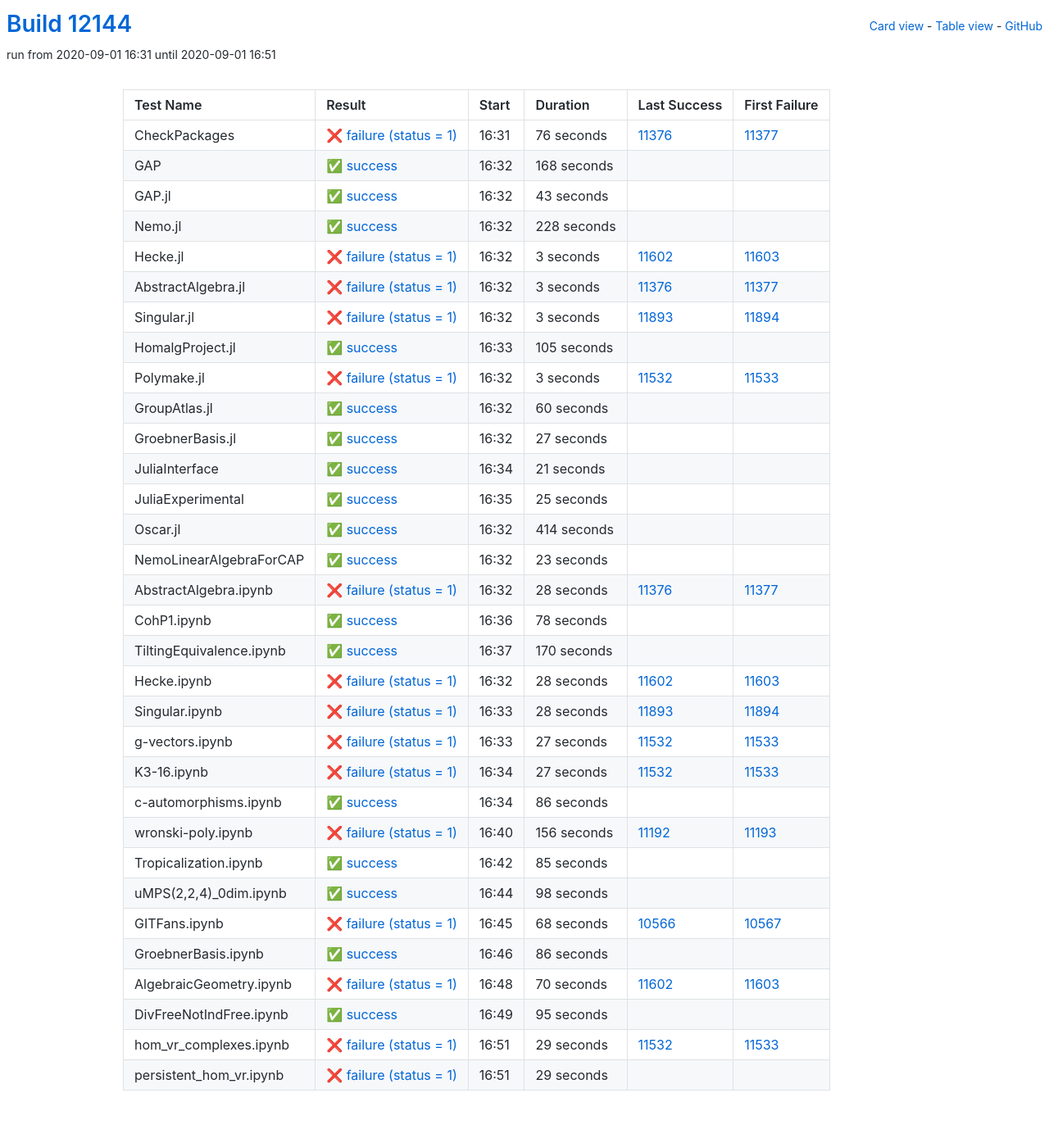
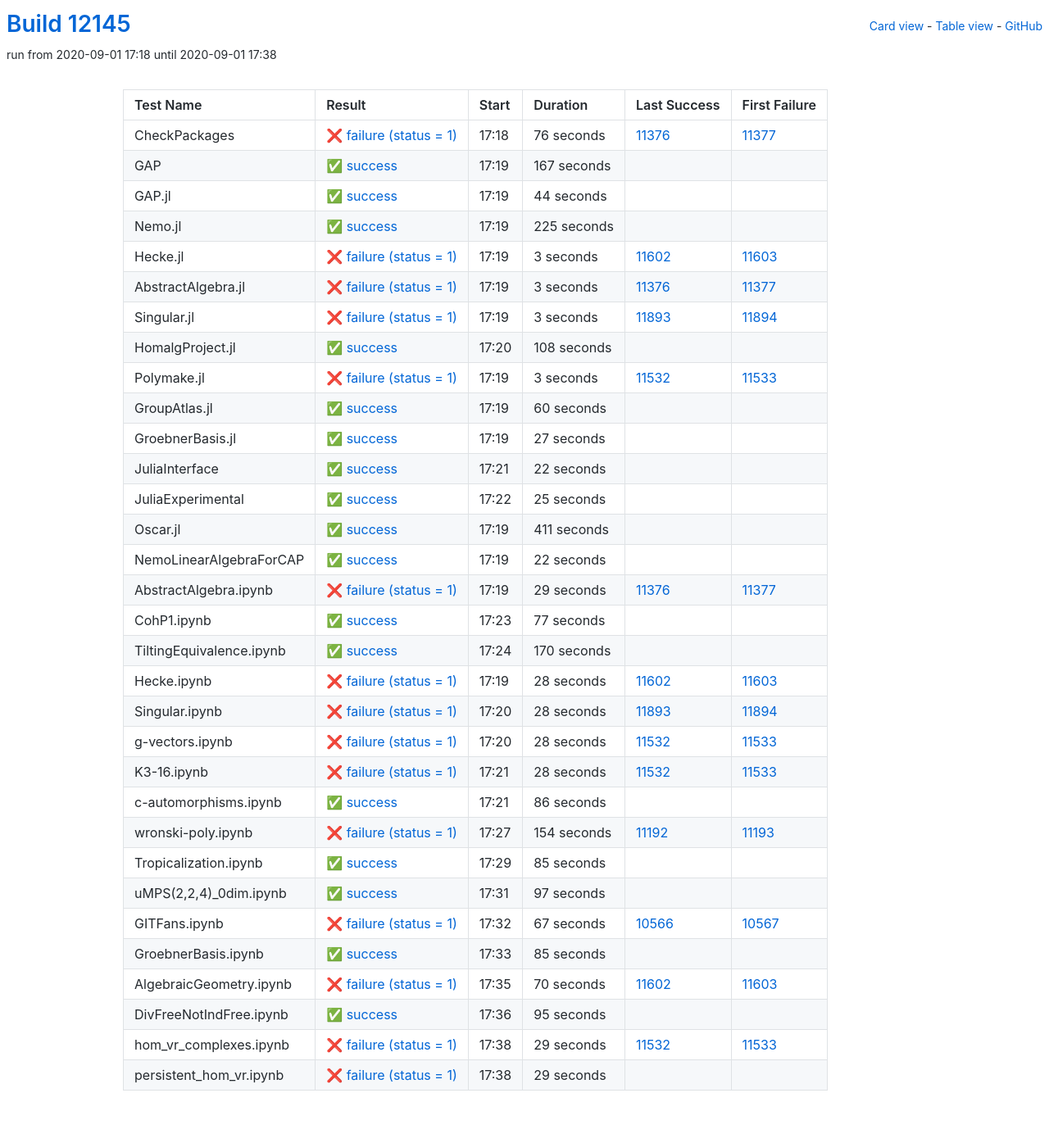
Before and after one commit to oscar-system/oscar-ci-status, a Jekyll site: the page built from table.html, in a window 1280 px wide. Shown: the whole page at 82% size. Built offline with Jekyll 4.4.1, drawn with Linux system fonts in a browser that asks for light colours.

Commit message:
Build #12145

```diff
--- a/_data/ci.yml
+++ b/_data/ci.yml
@@ -1,6 +1,6 @@
 ---
-build: 12144
-build_url: https://oscarci.mathematik.uni-kl.de/job/oscar/12144/
+build: 12145
+build_url: https://oscarci.mathematik.uni-kl.de/job/oscar/12145/
 job: oscar
 organization: oscar-system
 repo: oscar-ci-status
@@ -8,8 +8,8 @@
 tests:
 - name: CheckPackages
   id: checkpackages
-  log: https://oscarci.mathematik.uni-kl.de/job/oscar/12144/artifact/logs/build-12144/CheckPackages.log
-  start: 2020-09-01 16:31
+  log: https://oscarci.mathematik.uni-kl.de/job/oscar/12145/artifact/logs/build-12145/CheckPackages.log
+  start: 2020-09-01 17:18
   success: false
   exitcode: 1
   status: failure
@@ -20,44 +20,44 @@
   first_failure_url: https://oscarci.mathematik.uni-kl.de/job/oscar/11377/
 - name: GAP
   id: gap
-  log: https://oscarci.mathematik.uni-kl.de/job/oscar/12144/artifact/logs/build-12144/GAP.log
-  start: 2020-09-01 16:32
+  log: https://oscarci.mathematik.uni-kl.de/job/oscar/12145/artifact/logs/build-12145/GAP.log
+  start: 2020-09-01 17:19
   success: true
   exitcode: 0
   status: success
-  duration: 168
+  duration: 167
   last_success: false
   last_success_url:
   first_failure: false
   first_failure_url:
 - name: GAP.jl
   id: gap-jl
-  log: https://oscarci.mathematik.uni-kl.de/job/oscar/12144/artifact/logs/build-12144/GAP.jl.log
-  start: 2020-09-01 16:32
+  log: https://oscarci.mathematik.uni-kl.de/job/oscar/12145/artifact/logs/build-12145/GAP.jl.log
+  start: 2020-09-01 17:19
   success: true
   exitcode: 0
   status: success
-  duration: 43
+  duration: 44
   last_success: false
   last_success_url:
   first_failure: false
   first_failure_url:
 - name: Nemo.jl
   id: nemo-jl
-  log: https://oscarci.mathematik.uni-kl.de/job/oscar/12144/artifact/logs/build-12144/Nemo.jl.log
-  start: 2020-09-01 16:32
+  log: https://oscarci.mathematik.uni-kl.de/job/oscar/12145/artifact/logs/build-12145/Nemo.jl.log
+  start: 2020-09-01 17:19
   success: true
   exitcode: 0
   status: success
-  duration: 228
+  duration: 225
   last_success: false
   last_success_url:
   first_failure: false
   first_failure_url:
 - name: Hecke.jl
   id: hecke-jl
-  log: https://oscarci.mathematik.uni-kl.de/job/oscar/12144/artifact/logs/build-12144/Hecke.jl.log
-  start: 2020-09-01 16:32
+  log: https://oscarci.mathematik.uni-kl.de/job/oscar/12145/artifact/logs/build-12145/Hecke.jl.log
+  start: 2020-09-01 17:19
   success: false
   exitcode: 1
   status: failure
@@ -68,8 +68,8 @@
   first_failure_url: https://oscarci.mathematik.uni-kl.de/job/oscar/11603/
 - name: AbstractAlgebra.jl
   id: abstractalgebra-jl
-  log: https://oscarci.mathematik.uni-kl.de/job/oscar/12144/artifact/logs/build-12144/AbstractAlgebra.jl.log
-  start: 2020-09-01 16:32
+  log: https://oscarci.mathematik.uni-kl.de/job/oscar/12145/artifact/logs/build-12145/AbstractAlgebra.jl.log
+  start: 2020-09-01 17:19
   success: false
   exitcode: 1
   status: failure
@@ -80,8 +80,8 @@
   first_failure_url: https://oscarci.mathematik.uni-kl.de/job/oscar/11377/
 - name: Singular.jl
   id: singular-jl
-  log: https://oscarci.mathematik.uni-kl.de/job/oscar/12144/artifact/logs/build-12144/Singular.jl.log
-  start: 2020-09-01 16:32
+  log: https://oscarci.mathematik.uni-kl.de/job/oscar/12145/artifact/logs/build-12145/Singular.jl.log
+  start: 2020-09-01 17:19
   success: false
   exitcode: 1
   status: failure
@@ -92,20 +92,20 @@
   first_failure_url: https://oscarci.mathematik.uni-kl.de/job/oscar/11894/
 - name: HomalgProject.jl
   id: homalgproject-jl
-  log: https://oscarci.mathematik.uni-kl.de/job/oscar/12144/artifact/logs/build-12144/HomalgProject.jl.log
-  start: 2020-09-01 16:33
+  log: https://oscarci.mathematik.uni-kl.de/job/oscar/12145/artifact/logs/build-12145/HomalgProject.jl.log
+  start: 2020-09-01 17:20
   success: true
   exitcode: 0
   status: success
-  duration: 105
+  duration: 108
   last_success: false
   last_success_url:
   first_failure: false
   first_failure_url:
 - name: Polymake.jl
   id: polymake-jl
-  log: https://oscarci.mathematik.uni-kl.de/job/oscar/12144/artifact/logs/build-12144/Polymake.jl.log
-  start: 2020-09-01 16:32
+  log: https://oscarci.mathematik.uni-kl.de/job/oscar/12145/artifact/logs/build-12145/Polymake.jl.log
+  start: 2020-09-01 17:19
   success: false
   exitcode: 1
   status: failure
@@ -116,8 +116,8 @@
   first_failure_url: https://oscarci.mathematik.uni-kl.de/job/oscar/11533/
 - name: GroupAtlas.jl
   id: groupatlas-jl
-  log: https://oscarci.mathematik.uni-kl.de/job/oscar/12144/artifact/logs/build-12144/GroupAtlas.jl.log
-  start: 2020-09-01 16:32
+  log: https://oscarci.mathematik.uni-kl.de/job/oscar/12145/artifact/logs/build-12145/GroupAtlas.jl.log
+  start: 2020-09-01 17:19
   success: true
   exitcode: 0
   status: success
@@ -128,8 +128,8 @@
   first_failure_url:
 - name: GroebnerBasis.jl
   id: groebnerbasis-jl
-  log: https://oscarci.mathematik.uni-kl.de/job/oscar/12144/artifact/logs/build-12144/GroebnerBasis.jl.log
-  start: 2020-09-01 16:32
+  log: https://oscarci.mathematik.uni-kl.de/job/oscar/12145/artifact/logs/build-12145/GroebnerBasis.jl.log
+  start: 2020-09-01 17:19
   success: true
   exitcode: 0
   status: success
@@ -140,20 +140,20 @@
   first_failure_url:
 - name: JuliaInterface
   id: juliainterface
-  log: https://oscarci.mathematik.uni-kl.de/job/oscar/12144/artifact/logs/build-12144/JuliaInterface.log
-  start: 2020-09-01 16:34
+  log: https://oscarci.mathematik.uni-kl.de/job/oscar/12145/artifact/logs/build-12145/JuliaInterface.log
+  start: 2020-09-01 17:21
   success: true
   exitcode: 0
   status: success
-  duration: 21
+  duration: 22
   last_success: false
   last_success_url:
   first_failure: false
   first_failure_url:
 - name: JuliaExperimental
   id: juliaexperimental
-  log: https://oscarci.mathematik.uni-kl.de/job/oscar/12144/artifact/logs/build-12144/JuliaExperimental.log
-  start: 2020-09-01 16:35
+  log: https://oscarci.mathematik.uni-kl.de/job/oscar/12145/artifact/logs/build-12145/JuliaExperimental.log
+  start: 2020-09-01 17:22
   success: true
   exitcode: 0
   status: success
@@ -164,56 +164,56 @@
   first_failure_url:
 - name: Oscar.jl
   id: oscar-jl
-  log: https://oscarci.mathematik.uni-kl.de/job/oscar/12144/artifact/logs/build-12144/Oscar.jl.log
-  start: 2020-09-01 16:32
+  log: https://oscarci.mathematik.uni-kl.de/job/oscar/12145/artifact/logs/build-12145/Oscar.jl.log
+  start: 2020-09-01 17:19
   success: true
   exitcode: 0
   status: success
-  duration: 414
+  duration: 411
   last_success: false
   last_success_url:
   first_failure: false
   first_failure_url:
 - name: NemoLinearAlgebraForCAP
   id: nemolinearalgebraforcap
-  log: https://oscarci.mathematik.uni-kl.de/job/oscar/12144/artifact/logs/build-12144/NemoLinearAlgebraForCAP.log
-  start: 2020-09-01 16:32
+  log: https://oscarci.mathematik.uni-kl.de/job/oscar/12145/artifact/logs/build-12145/NemoLinearAlgebraForCAP.log
+  start: 2020-09-01 17:19
   success: true
   exitcode: 0
   status: success
-  duration: 23
+  duration: 22
   last_success: false
   last_success_url:
   first_failure: false
   first_failure_url:
 - name: AbstractAlgebra.ipynb
   id: abstractalgebra-ipynb
-  log: https://oscarci.mathematik.uni-kl.de/job/oscar/12144/artifact/logs/build-12144/AbstractAlgebra.ipynb.log
-  start: 2020-09-01 16:32
+  log: https://oscarci.mathematik.uni-kl.de/job/oscar/12145/artifact/logs/build-12145/AbstractAlgebra.ipynb.log
+  start: 2020-09-01 17:19
   success: false
   exitcode: 1
   status: failure
-  duration: 28
+  duration: 29
   last_success: 11376
   last_success_url: https://oscarci.mathematik.uni-kl.de/job/oscar/11376/
   first_failure: 11377
   first_failure_url: https://oscarci.mathematik.uni-kl.de/job/oscar/11377/
 - name: CohP1.ipynb
   id: cohp1-ipynb
-  log: https://oscarci.mathematik.uni-kl.de/job/oscar/12144/artifact/logs/build-12144/CohP1.ipynb.log
-  start: 2020-09-01 16:36
+  log: https://oscarci.mathematik.uni-kl.de/job/oscar/12145/artifact/logs/build-12145/CohP1.ipynb.log
+  start: 2020-09-01 17:23
   success: true
   exitcode: 0
   status: success
-  duration: 78
+  duration: 77
   last_success: false
   last_success_url:
   first_failure: false
   first_failure_url:
 - name: TiltingEquivalence.ipynb
   id: tiltingequivalence-ipynb
-  log: https://oscarci.mathematik.uni-kl.de/job/oscar/12144/artifact/logs/build-12144/TiltingEquivalence.ipynb.log
-  start: 2020-09-01 16:37
+  log: https://oscarci.mathematik.uni-kl.de/job/oscar/12145/artifact/logs/build-12145/TiltingEquivalence.ipynb.log
+  start: 2020-09-01 17:24
   success: true
   exitcode: 0
   status: success
@@ -224,8 +224,8 @@
   first_failure_url:
 - name: Hecke.ipynb
   id: hecke-ipynb
-  log: https://oscarci.mathematik.uni-kl.de/job/oscar/12144/artifact/logs/build-12144/Hecke.ipynb.log
-  start: 2020-09-01 16:32
+  log: https://oscarci.mathematik.uni-kl.de/job/oscar/12145/artifact/logs/build-12145/Hecke.ipynb.log
+  start: 2020-09-01 17:19
   success: false
   exitcode: 1
   status: failure
@@ -236,8 +236,8 @@
   first_failure_url: https://oscarci.mathematik.uni-kl.de/job/oscar/11603/
 - name: Singular.ipynb
   id: singular-ipynb
-  log: https://oscarci.mathematik.uni-kl.de/job/oscar/12144/artifact/logs/build-12144/Singular.ipynb.log
-  start: 2020-09-01 16:33
+  log: https://oscarci.mathematik.uni-kl.de/job/oscar/12145/artifact/logs/build-12145/Singular.ipynb.log
+  start: 2020-09-01 17:20
   success: false
   exitcode: 1
   status: failure
@@ -248,32 +248,32 @@
   first_failure_url: https://oscarci.mathematik.uni-kl.de/job/oscar/11894/
 - name: g-vectors.ipynb
   id: g-vectors-ipynb
-  log: https://oscarci.mathematik.uni-kl.de/job/oscar/12144/artifact/logs/build-12144/g-vectors.ipynb.log
-  start: 2020-09-01 16:33
+  log: https://oscarci.mathematik.uni-kl.de/job/oscar/12145/artifact/logs/build-12145/g-vectors.ipynb.log
+  start: 2020-09-01 17:20
   success: false
   exitcode: 1
   status: failure
-  duration: 27
+  duration: 28
   last_success: 11532
   last_success_url: https://oscarci.mathematik.uni-kl.de/job/oscar/11532/
   first_failure: 11533
   first_failure_url: https://oscarci.mathematik.uni-kl.de/job/oscar/11533/
 - name: K3-16.ipynb
   id: k3-16-ipynb
-  log: https://oscarci.mathematik.uni-kl.de/job/oscar/12144/artifact/logs/build-12144/K3-16.ipynb.log
-  start: 2020-09-01 16:34
+  log: https://oscarci.mathematik.uni-kl.de/job/oscar/12145/artifact/logs/build-12145/K3-16.ipynb.log
+  start: 2020-09-01 17:21
   success: false
   exitcode: 1
   status: failure
-  duration: 27
+  duration: 28
   last_success: 11532
   last_success_url: https://oscarci.mathematik.uni-kl.de/job/oscar/11532/
   first_failure: 11533
   first_failure_url: https://oscarci.mathematik.uni-kl.de/job/oscar/11533/
 - name: c-automorphisms.ipynb
   id: c-automorphisms-ipynb
-  log: https://oscarci.mathematik.uni-kl.de/job/oscar/12144/artifact/logs/build-12144/c-automorphisms.ipynb.log
-  start: 2020-09-01 16:34
+  log: https://oscarci.mathematik.uni-kl.de/job/oscar/12145/artifact/logs/build-12145/c-automorphisms.ipynb.log
+  start: 2020-09-01 17:21
   success: true
   exitcode: 0
   status: success
@@ -284,20 +284,20 @@
   first_failure_url:
 - name: wronski-poly.ipynb
   id: wronski-poly-ipynb
-  log: https://oscarci.mathematik.uni-kl.de/job/oscar/12144/artifact/logs/build-12144/wronski-poly.ipynb.log
-  start: 2020-09-01 16:40
+  log: https://oscarci.mathematik.uni-kl.de/job/oscar/12145/artifact/logs/build-12145/wronski-poly.ipynb.log
+  start: 2020-09-01 17:27
   success: false
   exitcode: 1
   status: failure
-  duration: 156
+  duration: 154
   last_success: 11192
   last_success_url: https://oscarci.mathematik.uni-kl.de/job/oscar/11192/
   first_failure: 11193
   first_failure_url: https://oscarci.mathematik.uni-kl.de/job/oscar/11193/
 - name: Tropicalization.ipynb
   id: tropicalization-ipynb
-  log: https://oscarci.mathematik.uni-kl.de/job/oscar/12144/artifact/logs/build-12144/Tropicalization.ipynb.log
-  start: 2020-09-01 16:42
+  log: https://oscarci.mathematik.uni-kl.de/job/oscar/12145/artifact/logs/build-12145/Tropicalization.ipynb.log
+  start: 2020-09-01 17:29
   success: true
   exitcode: 0
   status: success
@@ -308,44 +308,44 @@
   first_failure_url:
 - name: uMPS(2,2,4)_0dim.ipynb
   id: umps-2-2-4-0dim-ipynb
-  log: https://oscarci.mathematik.uni-kl.de/job/oscar/12144/artifact/logs/build-12144/uMPS-2-2-4-_0dim.ipynb.log
-  start: 2020-09-01 16:44
+  log: https://oscarci.mathematik.uni-kl.de/job/oscar/12145/artifact/logs/build-12145/uMPS-2-2-4-_0dim.ipynb.log
+  start: 2020-09-01 17:31
   success: true
   exitcode: 0
   status: success
-  duration: 98
+  duration: 97
   last_success: false
   last_success_url:
   first_failure: false
   first_failure_url:
 - name: GITFans.ipynb
   id: gitfans-ipynb
-  log: https://oscarci.mathematik.uni-kl.de/job/oscar/12144/artifact/logs/build-12144/GITFans.ipynb.log
-  start: 2020-09-01 16:45
+  log: https://oscarci.mathematik.uni-kl.de/job/oscar/12145/artifact/logs/build-12145/GITFans.ipynb.log
+  start: 2020-09-01 17:32
   success: false
   exitcode: 1
   status: failure
-  duration: 68
+  duration: 67
   last_success: 10566
   last_success_url: https://oscarci.mathematik.uni-kl.de/job/oscar/10566/
   first_failure: 10567
   first_failure_url: https://oscarci.mathematik.uni-kl.de/job/oscar/10567/
 - name: GroebnerBasis.ipynb
   id: groebnerbasis-ipynb
-  log: https://oscarci.mathematik.uni-kl.de/job/oscar/12144/artifact/logs/build-12144/GroebnerBasis.ipynb.log
-  start: 2020-09-01 16:46
+  log: https://oscarci.mathematik.uni-kl.de/job/oscar/12145/artifact/logs/build-12145/GroebnerBasis.ipynb.log
+  start: 2020-09-01 17:33
   success: true
   exitcode: 0
   status: success
-  duration: 86
+  duration: 85
   last_success: false
   last_success_url:
   first_failure: false
   first_failure_url:
 - name: AlgebraicGeometry.ipynb
   id: algebraicgeometry-ipynb
-  log: https://oscarci.mathematik.uni-kl.de/job/oscar/12144/artifact/logs/build-12144/AlgebraicGeometry.ipynb.log
-  start: 2020-09-01 16:48
+  log: https://oscarci.mathematik.uni-kl.de/job/oscar/12145/artifact/logs/build-12145/AlgebraicGeometry.ipynb.log
+  start: 2020-09-01 17:35
   success: false
   exitcode: 1
   status: failure
@@ -356,8 +356,8 @@
   first_failure_url: https://oscarci.mathematik.uni-kl.de/job/oscar/11603/
 - name: DivFreeNotIndFree.ipynb
   id: divfreenotindfree-ipynb
-  log: https://oscarci.mathematik.uni-kl.de/job/oscar/12144/artifact/logs/build-12144/DivFreeNotIndFree.ipynb.log
-  start: 2020-09-01 16:49
+  log: https://oscarci.mathematik.uni-kl.de/job/oscar/12145/artifact/logs/build-12145/DivFreeNotIndFree.ipynb.log
+  start: 2020-09-01 17:36
   success: true
   exitcode: 0
   status: success
@@ -368,8 +368,8 @@
   first_failure_url:
 - name: hom_vr_complexes.ipynb
   id: hom-vr-complexes-ipynb
-  log: https://oscarci.mathematik.uni-kl.de/job/oscar/12144/artifact/logs/build-12144/hom_vr_complexes.ipynb.log
-  start: 2020-09-01 16:51
+  log: https://oscarci.mathematik.uni-kl.de/job/oscar/12145/artifact/logs/build-12145/hom_vr_complexes.ipynb.log
+  start: 2020-09-01 17:38
   success: false
   exitcode: 1
   status: failure
@@ -380,8 +380,8 @@
   first_failure_url: https://oscarci.mathematik.uni-kl.de/job/oscar/11533/
 - name: persistent_hom_vr.ipynb
   id: persistent-hom-vr-ipynb
-  log: https://oscarci.mathematik.uni-kl.de/job/oscar/12144/artifact/logs/build-12144/persistent_hom_vr.ipynb.log
-  start: 2020-09-01 16:51
+  log: https://oscarci.mathematik.uni-kl.de/job/oscar/12145/artifact/logs/build-12145/persistent_hom_vr.ipynb.log
+  start: 2020-09-01 17:38
   success: false
   exitcode: 1
   status: failure
```
Also changed, not shown: README.md.
